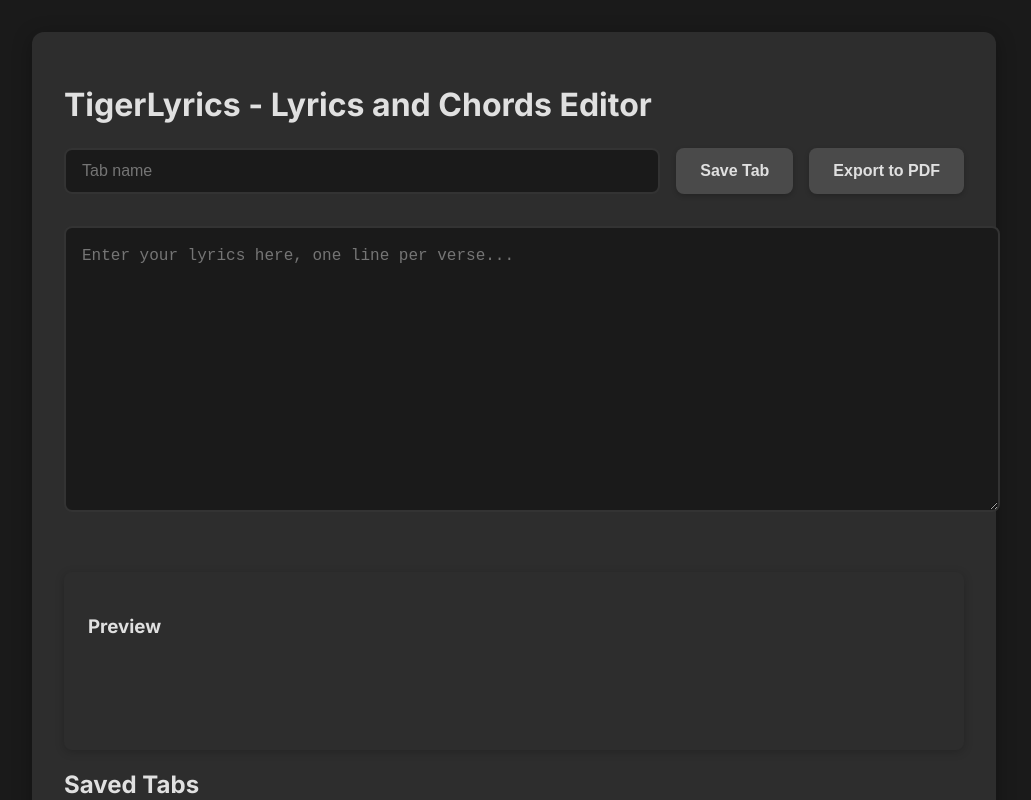
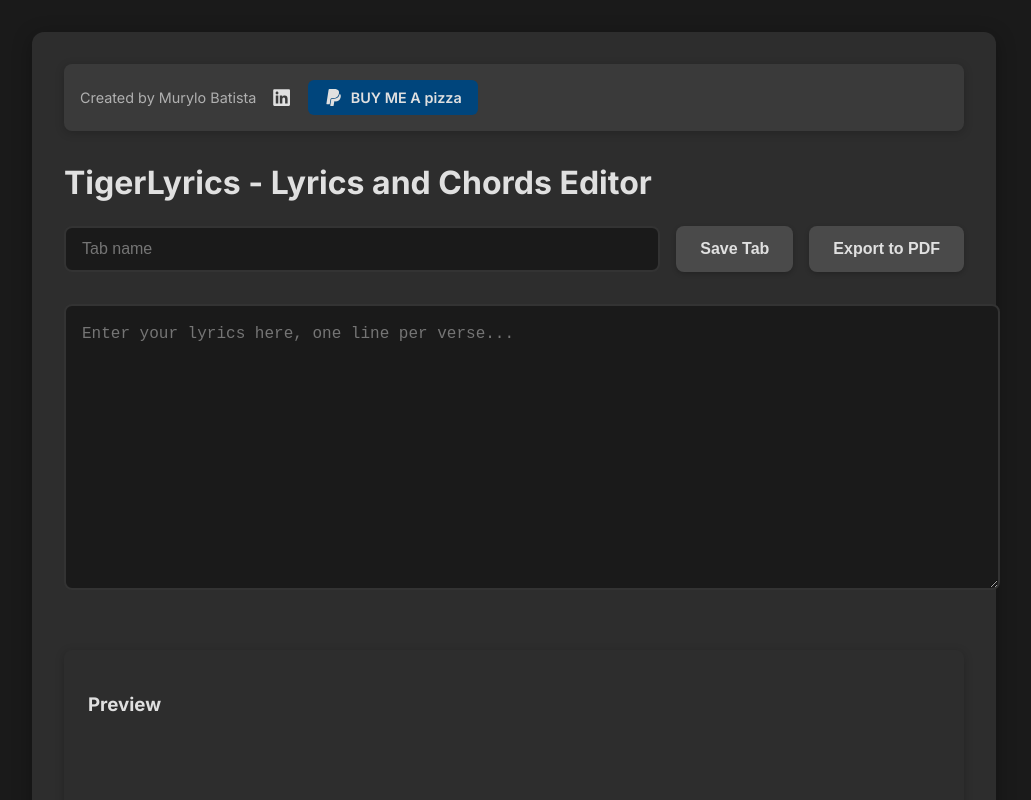
Before and after one commit to rykou/TestLyrics, a React (Vite) app: page / in a window 1280 px wide. Shown: the top 800 px of the page, without its empty margins (126-1157 px from the left). Built offline with nearby package versions, Linux system fonts and the light colour scheme.

Commit message:
Donations and contact

```diff
--- a/src/App.jsx
+++ b/src/App.jsx
@@ -1,6 +1,7 @@
 import React, { useState, useEffect, useRef } from 'react'
 import { jsPDF } from 'jspdf'
 import './modal.css'
+import { FaLinkedin, FaPaypal } from 'react-icons/fa'
 
 function App() {
   const [lyrics, setLyrics] = useState('')
@@ -52,7 +53,6 @@ function App() {
     setShowCustomInput(false)
     setCustomChord('')
 
-    // Save custom chord if it's not in the standard list
     const standardChords = [
       'A', 'Am', 'A7', 'B', 'Bm', 'B7', 'C', 'Cm', 'C7',
       'D', 'Dm', 'D7', 'E', 'Em', 'E7', 'F', 'Fm', 'F7',
@@ -85,7 +85,7 @@ function App() {
     const newTab = {
       name: tabName,
       lyrics,
-      chords: [...chords], // Make a copy of current chords
+      chords: [...chords],
       date: new Date().toISOString()
     }
 
@@ -93,14 +93,14 @@ function App() {
     setSavedTabs(updatedTabs)
     localStorage.setItem('savedTabs', JSON.stringify(updatedTabs))
     setTabName('')
-    setChords([]) // Clear current chords after saving
-    setLyrics('') // Clear lyrics after saving
+    setChords([])
+    setLyrics('')
   }
 
   const loadTab = (index) => {
     const tab = savedTabs[index]
     setLyrics(tab.lyrics)
-    setChords(tab.chords || []) // Load saved chords or empty array
+    setChords(tab.chords || [])
   }
 
   const deleteTab = (index) => {
@@ -175,6 +175,21 @@ function App() {
 
   return (
     <div className="container">
+      <div className="creator-header">
+        <div className="creator-info">
+          <span>Created by Murylo Batista</span>
+          <div className="creator-links">
+            <a href="https://www.linkedin.com/in/murylo-batista-43097b53/" target="_blank" rel="noopener noreferrer">
+              <FaLinkedin className="icon" />
+            </a>
+            <a href="https://www.paypal.com/donate/?hosted_button_id=JR45EMHSW7YAL" target="_blank" rel="noopener noreferrer" className="paypal-button">
+              <FaPaypal className="icon" />
+              <span>BUY ME A pizza</span>
+            </a>
+          </div>
+        </div>
+      </div>
+
       <h1>TigerLyrics - Lyrics and Chords Editor</h1>
 
       <div className="controls">
--- a/src/index.css
+++ b/src/index.css
@@ -9,6 +9,8 @@
   --success: #4caf50;
   --warning: #ff9800;
   --error: #f44336;
+  --linkedin: #0a66c2;
+  --paypal: #00457c;
 }
 
 body {
@@ -32,6 +34,59 @@ body {
 
 .container:hover {
   box-shadow: 0 8px 30px rgba(0, 0, 0, 0.4);
+}
+
+.creator-header {
+  background: var(--highlight);
+  padding: 1rem;
+  border-radius: 8px;
+  margin-bottom: 2rem;
+  display: flex;
+  justify-content: space-between;
+  align-items: center;
+  box-shadow: 0 2px 10px rgba(0, 0, 0, 0.2);
+}
+
+.creator-info {
+  display: flex;
+  align-items: center;
+  gap: 1rem;
+  font-size: 0.9rem;
+  color: var(--text-secondary);
+}
+
+.creator-links {
+  display: flex;
+  align-items: center;
+  gap: 1rem;
+}
+
+.creator-links a {
+  display: flex;
+  align-items: center;
+  gap: 0.5rem;
+  text-decoration: none;
+  color: var(--text);
+  transition: all 0.3s ease;
+}
+
+.creator-links a:hover {
+  transform: translateY(-2px);
+}
+
+.icon {
+  font-size: 1.2rem;
+}
+
+.paypal-button {
+  background: var(--paypal);
+  padding: 0.5rem 1rem;
+  border-radius: 6px;
+  font-weight: 600;
+}
+
+.paypal-button:hover {
+  background: #003366;
 }
 
 h1, h2, h3 {
```
Also changed, not shown: package.json (+9 -9 lines), 1 other file (tests, documents, lock files or other folders).
